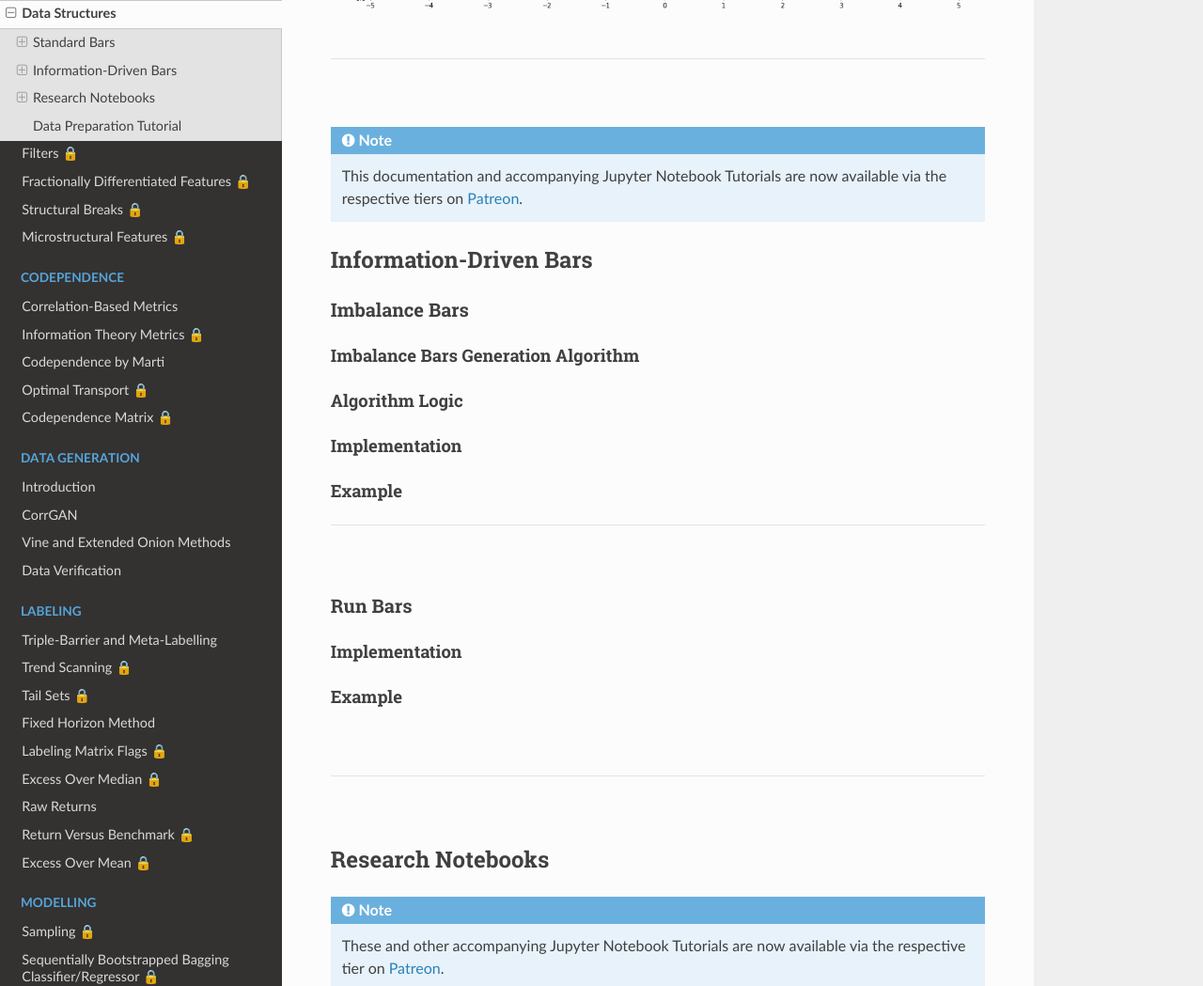
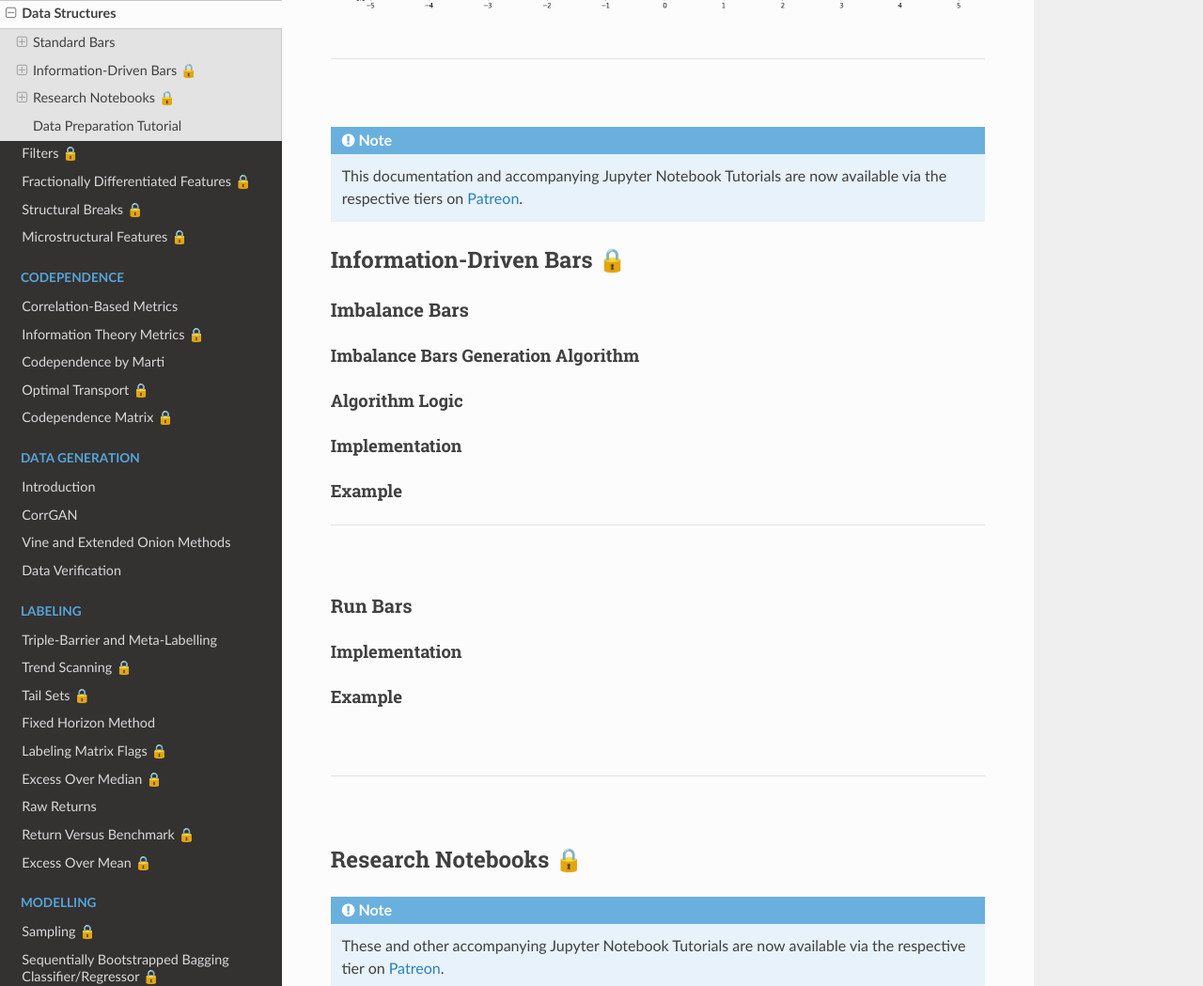
Before and after one commit to hudson-and-thames/mlfinlab, a Sphinx documentation site: the page built from docs/source/implementations/data_structures.rst, in a window 1280 px wide and 1400 px high, scrolled down 3613 px. Shown: the top 1049 px of the window at 94% size. Built offline with Sphinx 7.4.7 and the Read the Docs theme 2.0.0, drawn with Linux system fonts in a browser that asks for light colours; pages that are not in the unit, such as notebooks, are missing from menus.

```diff
--- a/docs/source/implementations/data_structures.rst
+++ b/docs/source/implementations/data_structures.rst
@@ -148,8 +148,8 @@ standard time bars:
     This documentation and accompanying Jupyter Notebook Tutorials are now available via the respective tiers on
     `Patreon <https://www.patreon.com/HudsonThames>`_.
 
-Information-Driven Bars
-#######################
+Information-Driven Bars 🔒
+##########################
 
 Imbalance Bars
 **************
@@ -189,8 +189,8 @@ Example
 
 |
 
-Research Notebooks
-##################
+Research Notebooks 🔒
+#####################
 
 .. note::
     These and other accompanying Jupyter Notebook Tutorials are now available via the respective tier on
```
